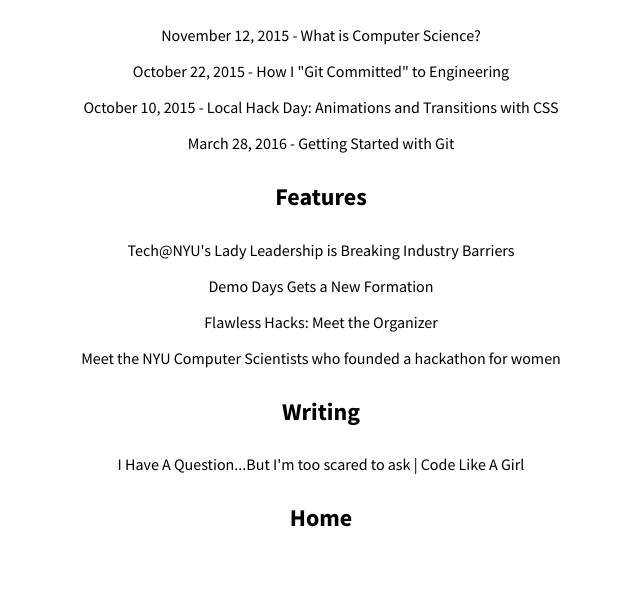
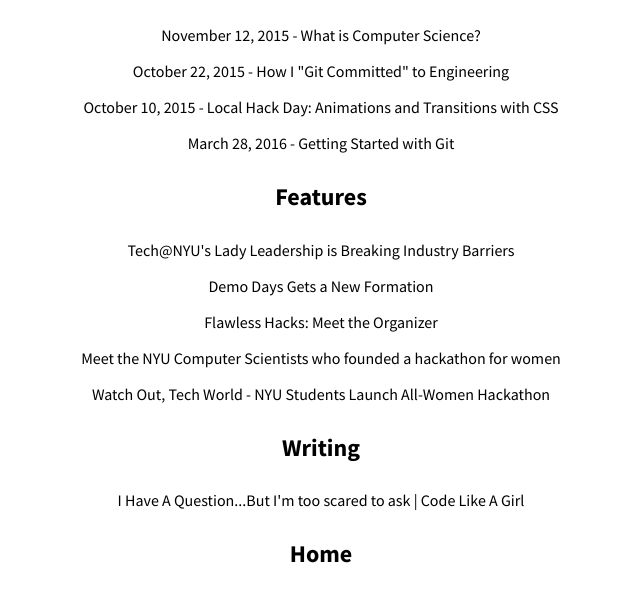
Before and after one commit to danagilliann/website-v2-cleanup, a website: page press.html in a window 1280 px wide. Shown: the part 131-732 px from the top of the page, without its empty margins (319-959 px from the left). Drawn offline with nearby package versions, Linux system fonts and the light colour scheme; some packages are replaced by stand-ins of ours.

Commit message:
features

```diff
--- a/js/scopes.js
+++ b/js/scopes.js
@@ -62,6 +62,10 @@
     {
       title: 'Meet the NYU Computer Scientists who founded a hackathon for women',
       href: 'https://thetab.com/us/nyu/2016/04/04/flawless-hacks-5285'
+    },
+    {
+      title: 'Watch Out, Tech World - NYU Students Launch All-Women Hackathon',
+      href: 'http://www.nyunews.com/2016/04/20/watch-out-tech-world-nyu-students-launch-all-female-hackathon/'
     }
   ];
 
--- a/sass/style.sass
+++ b/sass/style.sass
@@ -80,6 +80,7 @@
 p
   margin: 0
   text-align: center
+
 
 p.press
   padding: 0.5em
```
